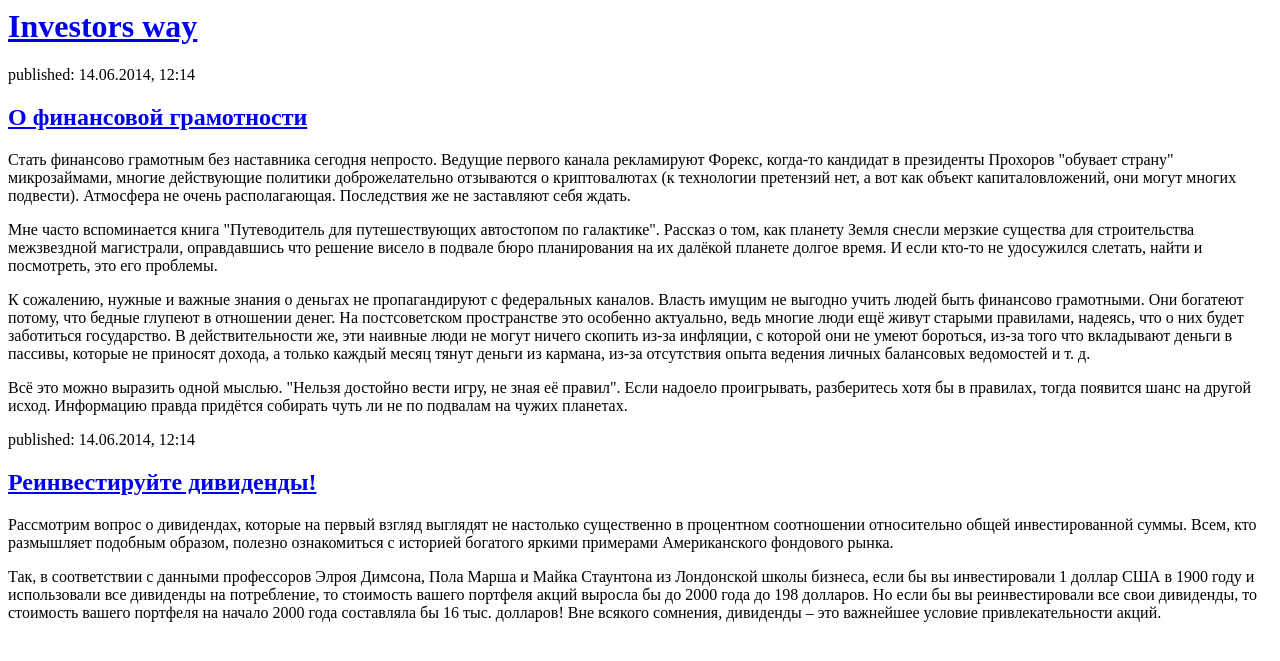
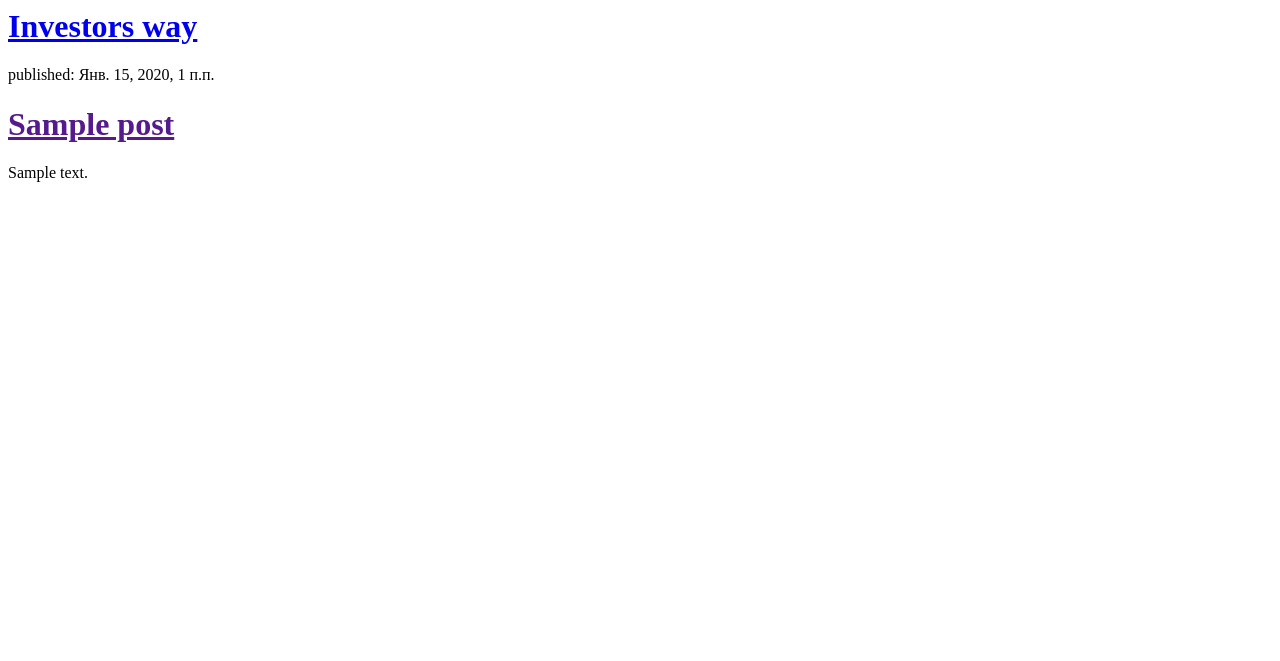
Before and after one commit to nnikitagoncharovv/my-first-blog, a Django app: template blog/templates/blog/post_list.html in a window 1280 px wide. Shown: the top 661 px of the page. Run offline with Django 3.2, Linux system fonts and the light colour scheme; the template is opened without the code that fills it: values that come from a table or form of the project are taken from there, others are empty; tables that the repository leaves empty hold one stand-in row (values such as "Sample post").

Commit message:
Modified templates to display posts from database.

```diff
--- a/blog/templates/blog/post_list.html
+++ b/blog/templates/blog/post_list.html
@@ -3,24 +3,16 @@
         <title>InvestorsWay</title>
     </head>
     <body>
-        <div>
-            <h1><a href="https://vk.com/investors_way">Investors way</a></h1>
-        </div>
+      <div>
+    <h1><a href="/">Investors way</a></h1>
+      </div>
 
-        <div>
-            <p>published: 14.06.2014, 12:14</p>
-            <h2><a href="https://vk.com/@investors_way-financial-literacyy">О финансовой грамотности</a></h2>
-            <p>Стать финансово грамотным без наставника сегодня непросто. Ведущие первого канала рекламируют Форекс, когда-то кандидат в президенты Прохоров "обувает страну" микрозаймами, многие действующие политики доброжелательно отзываются о криптовалютах (к технологии претензий нет, а вот как объект капиталовложений, они могут многих подвести). Атмосфера не очень располагающая. Последствия же не заставляют себя ждать.
-            <p>Мне часто вспоминается книга "Путеводитель для путешествующих автостопом по галактике". Рассказ о том, как планету Земля снесли мерзкие существа для строительства межзвездной магистрали, оправдавшись что решение висело в подвале бюро планирования на их далёкой планете долгое время. И если кто-то не удосужился слетать, найти и посмотреть, это его проблемы.</p>
-            <p>К сожалению, нужные и важные знания о деньгах не пропагандируют с федеральных каналов. Власть имущим не выгодно учить людей быть финансово грамотными. Они богатеют потому, что бедные глупеют в отношении денег. На постсоветском пространстве это особенно актуально, ведь многие люди ещё живут старыми правилами, надеясь, что о них будет заботиться государство. В действительности же, эти наивные люди не могут ничего скопить из-за инфляции, с которой они не умеют бороться, из-за того что вкладывают деньги в пассивы, которые не приносят дохода, а только каждый месяц тянут деньги из кармана, из-за отсутствия опыта ведения личных балансовых ведомостей и т. д.</p>
-            <p>Всё это можно выразить одной мыслью. "Нельзя достойно вести игру, не зная её правил". Если надоело проигрывать, разберитесь хотя бы в правилах, тогда появится шанс на другой исход. Информацию правда придётся собирать чуть ли не по подвалам на чужих планетах.</p>
-        </div>
-
-        <div>
-            <p>published: 14.06.2014, 12:14</p>
-            <h2><a href="https://vk.com/@investors_way-reinvestiruite-dividendy">Реинвестируйте дивиденды!</a></h2>
-            <p>Рассмотрим вопрос о дивидендах, которые на первый взгляд выглядят не настолько существенно в процентном соотношении относительно общей инвестированной суммы. Всем, кто размышляет подобным образом, полезно ознакомиться с историей богатого яркими примерами Американского фондового рынка.</p>
-            <p>Так, в соответствии с данными профессоров Элроя Димсона, Пола Марша и Майка Стаунтона из Лондонской школы бизнеса, если бы вы инвестировали 1 доллар США в 1900 году и использовали все дивиденды на потребление, то стоимость вашего портфеля акций выросла бы до 2000 года до 198 долларов. Но если бы вы реинвестировали все свои дивиденды, то стоимость вашего портфеля на начало 2000 года составляла бы 16 тыс. долларов! Вне всякого сомнения, дивиденды – это важнейшее условие привлекательности акций.</p>
-        </div>
+{% for post in posts %}
+    <div>
+        <p>published: {{ post.published_date }}</p>
+        <h1><a href="">{{ post.title }}</a></h1>
+        <p>{{ post.text|linebreaksbr }}</p>
+    </div>
+{% endfor %}
     </body>
 </html>
--- a/blog/views.py
+++ b/blog/views.py
@@ -1,4 +1,8 @@
 from django.shortcuts import render
+from django.utils import timezone
+from .models import Post
+
 
 def post_list(request):
-    return render(request, 'blog/post_list.html', {})
+    posts = Post.objects.filter(published_date__lte=timezone.now()).order_by('published_date')
+    return render(request, 'blog/post_list.html', {'posts': posts})
```
